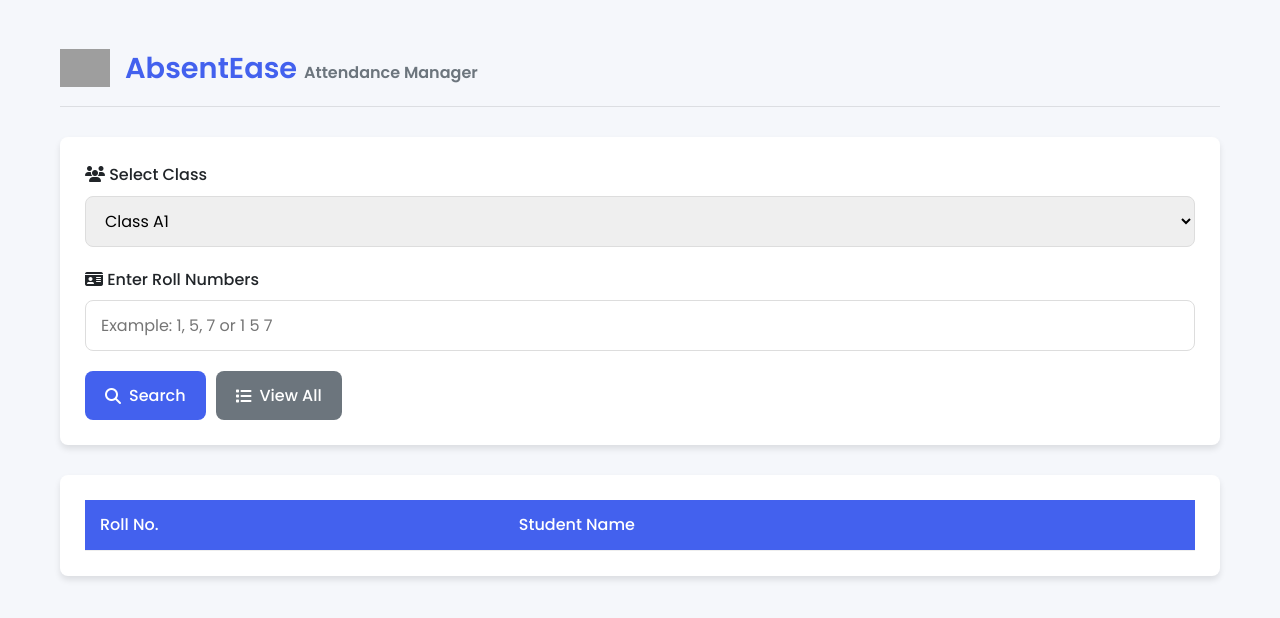
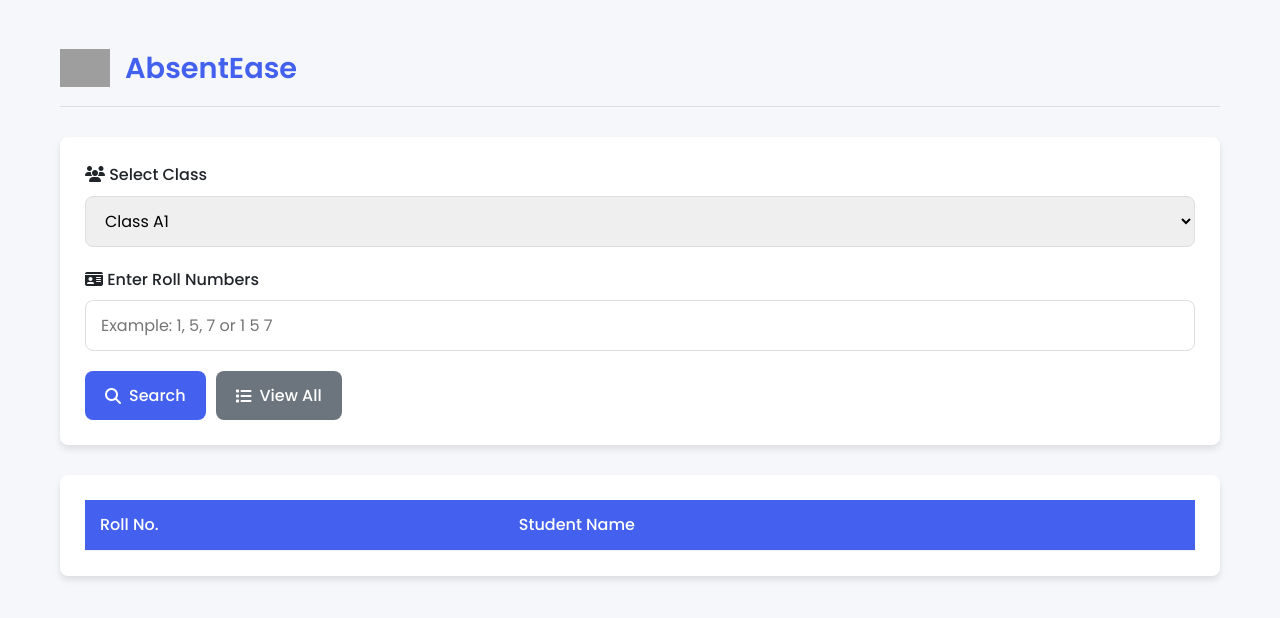
Before and after one commit to czviewer/AbsentEase, a plain HTML site: page index.html in a window 1280 px wide. Drawn offline with Linux system fonts and the light colour scheme; grey boxes are pictures that could not be loaded.

Commit message:
Update index.html

```diff
--- a/index.html
+++ b/index.html
@@ -3,7 +3,7 @@
 <head>
     <meta charset="UTF-8">
     <meta name="viewport" content="width=device-width, initial-scale=1.0">
-    <title>AbsentEase | Student Attendance Manager</title>
+    <title>AbsentEase</title>
     <!-- Font Awesome -->
     <link rel="stylesheet" href="https://cdnjs.cloudflare.com/ajax/libs/font-awesome/6.4.0/css/all.min.css">
     <!-- Google Fonts -->
@@ -270,7 +270,7 @@
         <div class="container">
             <header>
                 <img id="header-logo" src="https://i.imgur.com/WhNJloy.jpeg" alt="Logo">
-                <h1>AbsentEase <span style="font-size: 1rem; color: #6c757d;">Attendance Manager</span></h1>
+                <h1>AbsentEase</h1>
             </header>
 
             <div class="control-panel">
```
